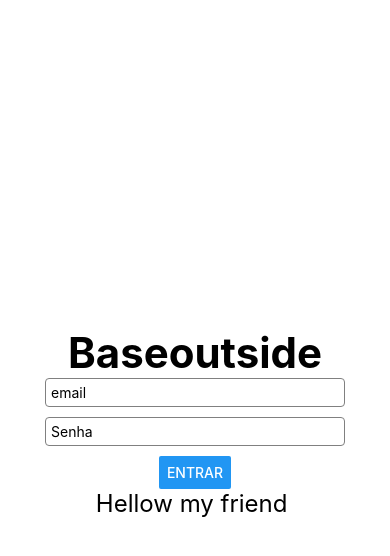
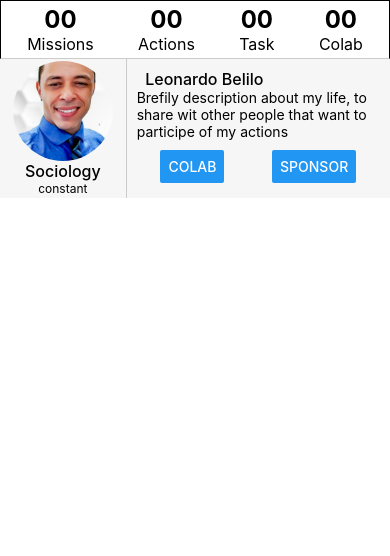
Before and after one commit to leonardobelilomessias/app_baseoutside, a React Native app: screen / in a window 390 px wide. Shown: the top 556 px of the page. Built offline with nearby package versions, Linux system fonts and the light colour scheme.

Commit message:
starting build profile agent

```diff
--- a/App.tsx
+++ b/App.tsx
@@ -1,44 +1,27 @@
 import { StatusBar } from 'expo-status-bar';
 import { useState } from 'react';
-import { Button, StyleSheet, Text, TextInput, View } from 'react-native';
+import { Button, SafeAreaView, StyleSheet, Text, TextInput, View } from 'react-native';
+import HomeScreen from './src/screens/HomeScreen';
 
 export default function App() {
-  const [statement,setStatement] = useState(false)
+
   return (
+  <>
+    <StatusBar style="light" translucent={false}/>
+    <SafeAreaView style= {styles.container}>
     <View style={styles.container}>
-      <Text style={styles.text}>Baseoutside</Text>
-      <TextInput style={styles.fildInput} placeholder='email'/>
-      <TextInput style={styles.fildInput}  placeholder='Senha'/>
-      <Button title='Entrar' onPress={()=>setStatement(!statement)}/>
-        {!statement && <Text style={ styles.statement}>Hellow my friend </Text>}
 
-      <StatusBar style="auto" />
+        <HomeScreen/>
     </View>
+    </SafeAreaView>
+  </>
+
   );
 }
 
 const styles = StyleSheet.create({
   container: {
-
-    flex: 1,
-    backgroundColor: '#fff',
-    alignItems: 'center',
-    justifyContent: 'center',
-  },
-  text:{
-    fontSize:42,
-    fontWeight:'bold'
-  },
-  statement:{
-    fontSize:24
-  },
-  fildInput:{
-    width:300,
-    borderColor:'gray',
-    borderWidth:1,
-    padding:5,
-    marginBottom:10,
-    borderRadius:4,
+    flex:1
   }
 
 });
--- /dev/null
+++ b/src/Components/AgentProfile/HeaderAgentProfile/DataTopHeaderProfileAgent.tsx
@@ -0,0 +1,49 @@
+import { View ,Text, StyleSheet} from "react-native";
+
+
+export default function DataTopHeaderProfileAgent(){
+
+  return (
+    <View style={style.container}>
+      <View style={style.blockDataTop}>
+        <Text style={style.textNumber}>00</Text>
+        <Text style={style.textData}>Missions</Text>
+      </View>
+      <View style={style.blockDataTop}>
+        <Text style={style.textNumber}>00</Text>
+        <Text style={style.textData}>Actions</Text>
+      </View>
+      <View style={style.blockDataTop}>
+        <Text style={style.textNumber}>00</Text>
+        <Text style={style.textData}>Task</Text>
+      </View>
+      <View style={style.blockDataTop}>
+        <Text style={style.textNumber}>00</Text>
+        <Text style={style.textData}>Colab</Text>
+      </View>
+    </View>
+
+  )
+}
+
+const style = StyleSheet.create({
+  container:{
+    flexDirection:"row",
+    justifyContent:"space-around",
+    borderBottomColor:"#CBCBCA",
+    borderWidth:1,
+    padding:4
+  },
+  blockDataTop:{
+    justifyContent:"center",
+    alignItems:"center"
+  },
+  textNumber:{
+    fontSize:24,
+    fontWeight:"700"
+  },
+  textData:{
+    fontSize:16,
+    fontWeight:"400"
+  }
+})
--- /dev/null
+++ b/src/Components/AgentProfile/HeaderAgentProfile/ImageContainer.tsx
@@ -0,0 +1,37 @@
+import { StyleSheet, View,Text,Image } from "react-native";
+
+
+export default function ImageContainer(){
+  return(
+    <View style={style.container}>
+      <Image style={style.img} source={require("../../../assets/images/imgProfile.jpg")}/>
+
+
+      <Text style={style.textVocation}>Sociology</Text>
+      <Text style={style.textState}>constant</Text>
+
+    </View>
+  )
+}
+const style = StyleSheet.create({
+  container:{
+    flex:1,
+    padding:2,
+    backgroundColor:"#F6F6F6",
+    alignItems:"center"
+
+  },
+  img:{
+    width:100,
+    height:100,
+    borderRadius:50
+  },
+  textVocation:{
+    fontSize:16,
+    fontWeight:"500"
+  },
+  textState:{
+    fontSize:12,
+    fontWeight:"400"
+  }
+})
--- /dev/null
+++ b/src/Components/AgentProfile/HeaderAgentProfile/InfoContainer.tsx
@@ -0,0 +1,38 @@
+import { View, StyleSheet,Text, Button } from "react-native";
+
+export default function InfoContainer(){
+  return(
+    <View style={style.container}>
+      <Text style={style.textName}>  Leonardo Belilo</Text>
+      <Text>Brefily description about my life, to share wit other
+        people that want to participe of my actions
+      </Text>
+      <View style={style.containerButons}>
+        <Button  title="colab"/>
+        <Button title= "sponsor"/>
+
+      </View>
+    </View>
+  )
+}
+const style = StyleSheet.create({
+  container:{
+    flex:2,
+    backgroundColor:"#F6F6F6",
+    borderLeftColor:"#CBCBCA",
+    borderLeftWidth:1,
+    padding:10
+  },
+  textName:{
+    fontSize:16,
+    fontWeight:"500"
+  },
+  containerButons:{
+    marginTop:10,
+    flexDirection:"row",
+    justifyContent:"space-around"
+  },
+  styleCuton:{
+
+  }
+})
--- /dev/null
+++ b/src/Components/AgentProfile/HeaderAgentProfile/index.tsx
@@ -0,0 +1,27 @@
+import { View,StyleSheet } from "react-native";
+import DataTopHeaderProfileAgent from "./DataTopHeaderProfileAgent";
+import ImageContainer from "./ImageContainer";
+import InfoContainer from "./InfoContainer";
+
+export  default function HeaderPofileAgent(){
+return(
+  <View style={style.container}>
+    <DataTopHeaderProfileAgent/>
+    <View style={style.displayInfo}>
+    <ImageContainer/>
+    <InfoContainer/>
+    </View>
+
+  </View>
+)
+}
+const style = StyleSheet.create({
+  container:{
+
+
+  },
+  displayInfo:{
+
+    flexDirection:"row"
+  }
+})
--- /dev/null
+++ b/src/Components/AgentProfile/index.tsx
@@ -0,0 +1,10 @@
+import { View } from "react-native";
+import HeaderPofileAgent from "./HeaderAgentProfile";
+
+export default function AgentProfile(){
+  return(
+    <View>
+      <HeaderPofileAgent/>
+    </View>
+  )
+}
--- /dev/null
+++ b/src/screens/HomeScreen.tsx
@@ -0,0 +1,18 @@
+import {View,Text,StyleSheet,TextInput ,Button} from 'react-native'
+import { useState } from 'react';
+import AgentProfile from '../Components/AgentProfile';
+
+export default function HomeScreen(){
+
+  return(
+    <View>
+       <AgentProfile/>
+    </View>
+  )
+}
+
+const styles = StyleSheet.create({
+  container: {}
+
+
+});
```
Also changed, not shown: src/screens/SecondScreen.tsx (added, +38 -0 lines), src/assets/images/imgProfile.jpg (added).
